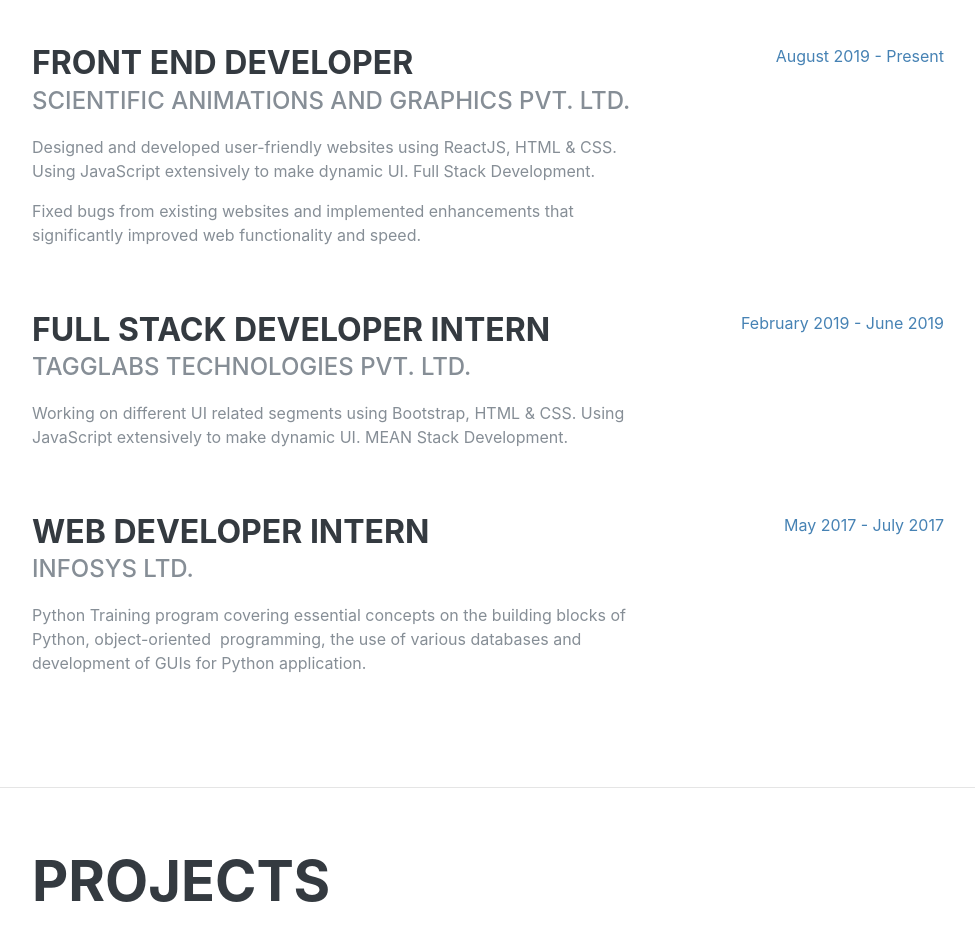
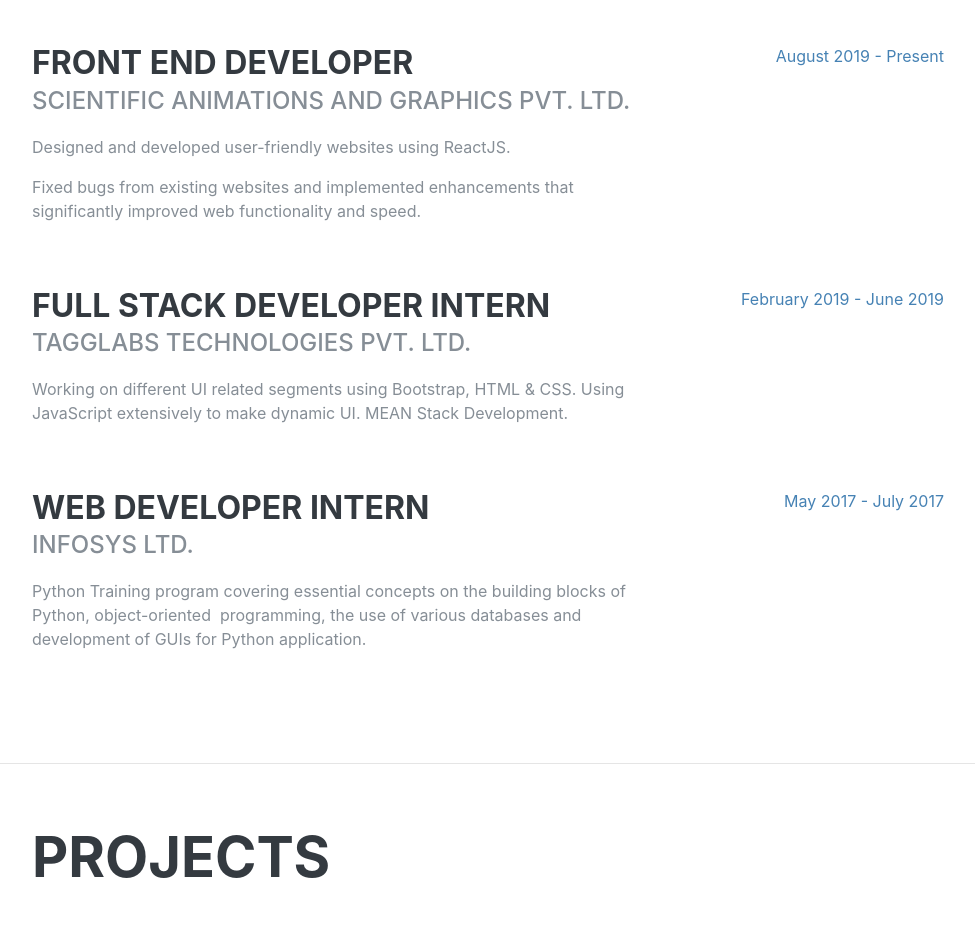
Before and after one commit to princek64/princek64.github.io, a website: page index.html in a window 1280 px wide. Shown: the part 920-1852 px from the top of the page, without its empty margins (288-1263 px from the left). Drawn offline with nearby package versions, Linux system fonts and the light colour scheme; a web font is replaced by a local one.

Commit message:
Current Work Experience Updated

```diff
--- a/index.html
+++ b/index.html
@@ -100,9 +100,8 @@
                     <div class="resume-content mr-auto">
                         <h3 class="mb-0">Front End Developer</h3>
                         <div class="subheading mb-3">Scientific Animations And Graphics Pvt. Ltd.</div>
-                        <p>Designed and developed user-friendly websites using ReactJS, HTML & CSS.
-                            Using JavaScript extensively to make dynamic UI.
-                            Full Stack Development.</p>
+                        <p>Designed and developed user-friendly websites using ReactJS.
+                        </p>
                         <p>Fixed bugs from existing websites and implemented enhancements that significantly
                             improved web functionality and speed.</p>
                     </div>
```
